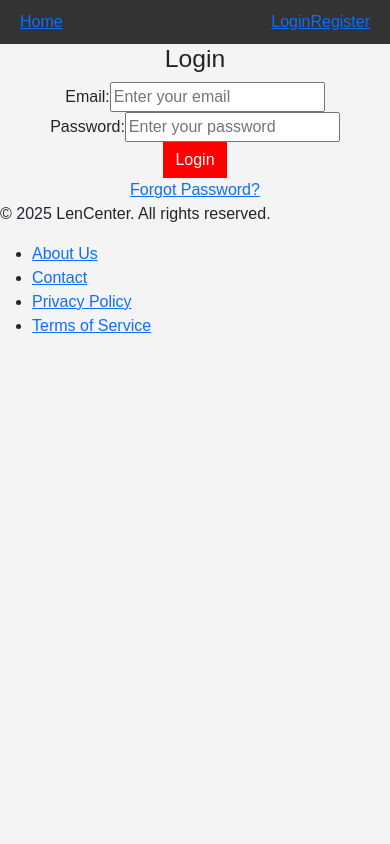
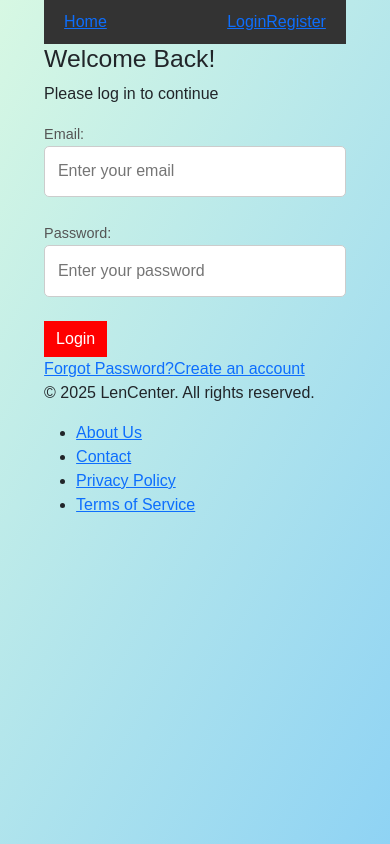
Before and after one commit to lenchoajema/frontend, a React (Create React App) app: page /login in a window 390 px wide. Built offline with nearby package versions, Linux system fonts and the light colour scheme.

Commit message:
Refactor styles and improve responsiveness across various components

```diff
--- a/src/components/CartItem.js
+++ b/src/components/CartItem.js
@@ -1,6 +1,7 @@
 import React, { useState } from "react";
 
 const CartItem = ({ item, onUpdateQuantity, onRemove }) => {
+  console.log("CartItem rendered for product:", item.product.name);
   const { product, quantity: initialQuantity } = item; // Use destructuring if item contains a product object
   const [quantity, setQuantity] = useState(initialQuantity);
 
@@ -12,6 +13,7 @@ const CartItem = ({ item, onUpdateQuantity, onRemove }) => {
 
   return (
     <div className="cart-item">
+      <p>This is a Cart Item</p>
       <img src={product.image || "/placeholder.png"} alt={product.name} />
       <div className="cart-item-details">
         <h4>{product.name}</h4>
--- a/src/pages/Home.jsx
+++ b/src/pages/Home.jsx
@@ -1,5 +1,5 @@
 import React, { useEffect, useState } from "react";
-import "./Home.css";
+import "./styles.css";
 import api from "../services/api";
 import ProductCard from "../components/ProductCard";
 
--- a/src/pages/Login.css
+++ b/src/pages/Login.css
@@ -1,102 +1,28 @@
-/* Body Styling for Login Page */
-body.login-page {
+/* General Styling */
+body {
+  margin: 0;
+  padding: 0;
   font-family: "Arial", sans-serif;
-  background: linear-gradient(
-    135deg,
-    #ff7e5f,
-    #feb47b
-  ); /* Dynamic background */
+  background: linear-gradient(120deg, #d7f8e3, #8fd3f4); /* Beautiful gradient */
+  height: 100vh;
   display: flex;
+  align-items: top;
   justify-content: center;
-  align-items: center;
-  height: 100vh;
-  margin: 0;
 }
 
-/* Container for Login */
+/* Login Container */
 .login-container {
-  background-color: #ffffff; /* Clean background */
+  background: rgba(255, 255, 255, 0.9); /* Transparent white box */
   padding: 2rem;
-  border-radius: 12px; /* Rounded corners */
-  box-shadow: 0 8px 16px rgba(0, 0, 0, 0.2); /* Slightly stronger shadow */
+  border-radius: 10px;
+  box-shadow: 0px 4px 15px rgba(0, 0, 0, 0.2);
+  text-align: center;
   width: 100%;
   max-width: 400px;
-  text-align: center;
-  animation: fadeIn 0.8s ease-in-out; /* Fade-in effect */
+  animation: fadeIn 1s ease-in-out;
 }
 
-/* Header */
-.login-container h1 {
-  margin-bottom: 1.5rem;
-  font-size: 1.8rem;
-  color: #333333;
-  font-weight: bold;
-}
-
-/* Form Layout */
-.login-container form {
-  display: flex;
-  flex-direction: column;
-  align-items: center;
-  gap: 1.2rem; /* Gap between form elements */
-}
-
-/* Input Fields */
-.login-container input[type="text"],
-.login-container input[type="password"] {
-  padding: 0.75rem;
-  border: 1px solid #ddd;
-  border-radius: 8px; /* Rounded inputs */
-  font-size: 1rem;
-  width: 100%; /* Full width */
-  transition: border-color 0.3s ease; /* Smooth hover */
-}
-
-/* Input Focus Styling */
-.login-container input[type="text"]:focus,
-.login-container input[type="password"]:focus {
-  border-color: #007bff;
-  outline: none;
-  box-shadow: 0 0 5px rgba(0, 123, 255, 0.5);
-}
-
-/* Button Styling */
-.login-container button {
-  padding: 0.75rem;
-  background-color: #007bff;
-  color: #ffffff;
-  border: none;
-  border-radius: 8px;
-  font-size: 1rem;
-  cursor: pointer;
-  width: 100%; /* Full width button */
-  transition: background-color 0.3s ease, transform 0.2s ease; /* Hover and click effects */
-}
-
-.login-container button:hover {
-  background-color: #0056b3;
-  transform: scale(1.05); /* Slightly enlarge on hover */
-}
-
-.login-container button:active {
-  transform: scale(0.98); /* Click effect */
-}
-
-/* Forgot Password Link */
-.login-container .forgot-password {
-  margin-top: 1rem;
-  font-size: 0.875rem;
-  color: #007bff;
-  text-decoration: none;
-  transition: color 0.3s ease;
-}
-
-.login-container .forgot-password:hover {
-  color: #0056b3;
-  text-decoration: underline;
-}
-
-/* Keyframe for Fade-in Animation */
+/* Animations */
 @keyframes fadeIn {
   from {
     opacity: 0;
@@ -108,28 +34,85 @@ body.login-page {
   }
 }
 
-/* Responsive Design */
-@media (max-width: 576px) {
-  .login-container {
-    padding: 1.5rem;
+/* Titles */
+.login-title {
+  font-size: 1.8rem;
+  margin-bottom: 0.5rem;
+  color: #333;
 }
 
-  .login-container h1 {
-    font-size: 1.5rem;
+.login-subtitle {
+  color: #666;
+  font-size: 1rem;
+  margin-bottom: 1.5rem;
 }
 
-  .login-container input[type="text"],
-  .login-container input[type="password"] {
-    font-size: 0.9rem;
-    padding: 0.6rem;
+/* Form */
+.form-group {
+  margin-bottom: 1.5rem;
+  text-align: left;
 }
 
-  .login-container button {
+label {
   font-size: 0.9rem;
-    padding: 0.6rem;
+  color: #555;
 }
 
-  .login-container .forgot-password {
-    font-size: 0.8rem;
+input {
+  width: 100%;
+  padding: 0.8rem;
+  margin-top: 0.3rem;
+  border: 1px solid #ccc;
+  border-radius: 5px;
+  font-size: 1rem;
 }
+
+input:focus {
+  outline: none;
+  border-color: #84fab0;
+  box-shadow: 0 0 5px rgba(132, 250, 176, 0.5);
 }
+
+/* Button */
+.login-button {
+  background: #84fab0;
+  color: white;
+  border: none;
+  padding: 0.8rem 1.5rem;
+  border-radius: 5px;
+  cursor: pointer;
+  font-size: 1rem;
+  transition: all 0.3s ease-in-out;
+  width: 100%;
+}
+
+.login-button:hover {
+  background: #72e1a6;
+}
+
+/* Footer Links */
+.login-footer {
+  margin-top: 1rem;
+}
+
+.forgot-password,
+.create-account {
+  display: block;
+  font-size: 0.9rem;
+  color: #555;
+  text-decoration: none;
+  margin-top: 0.5rem;
+}
+
+.forgot-password:hover,
+.create-account:hover {
+  text-decoration: underline;
+  color: #333;
+}
+
+/* Error Message */
+.error-message {
+  color: red;
+  font-size: 0.9rem;
+  margin-bottom: 1rem;
+}
--- a/src/pages/Login.js
+++ b/src/pages/Login.js
@@ -48,7 +48,7 @@ import { useNavigate } from "react-router-dom"; // For navigation
 import { useDispatch } from "react-redux"; // For Redux actions
 import { login } from "../redux/authSlice"; // Redux slice for login action
 import api from "../services/api"; // API service
-
+import "./styles.css";
 
 const Login = () => {
   const [email, setEmail] = useState("");
@@ -81,11 +81,13 @@ const Login = () => {
   };
 
   return (
-      <div className="text-center">
-         <h2>Login</h2>
-          {error && <p style={{ color: "red" }}>{error}</p>} {/* Display error */}
-          <form onSubmit={handleLogin}>
-          <div>
+    <div className="login-page">
+      <div className="login-container">
+        <h2 className="login-title">Welcome Back!</h2>
+        <p className="login-subtitle">Please log in to continue</p>
+        {error && <p className="error-message">{error}</p>} {/* Display error */}
+        <form onSubmit={handleLogin} className="login-form">
+          <div className="form-group">
             <label>Email:</label>
             <input
               type="email"
@@ -95,7 +97,7 @@ const Login = () => {
               required
             />
           </div>
-        <div>
+          <div className="form-group">
             <label>Password:</label>
             <input
               type="password"
@@ -105,12 +107,20 @@ const Login = () => {
               required
             />
           </div>
-        <button type="submit">Login</button>
+          <button type="submit" className="login-button">
+            Login
+          </button>
         </form>
-      <a href="/" className="forgot-password">Forgot Password?</a>
+        <div className="login-footer">
+          <a href="/" className="forgot-password">
+            Forgot Password?
+          </a>
+          <a href="/register" className="create-account">
+            Create an account
+          </a>
         </div>
-
+      </div>
+    </div>
   );
 };
-
 export default Login;
--- a/src/pages/Register.css
+++ b/src/pages/Register.css
@@ -1,69 +1,77 @@
-/* Register.css */
-
+/* General Styling */
 body {
-  font-family: "Arial", sans-serif;
-  background-color: #f4f4f4;
   margin: 0;
   padding: 0;
+  font-family: "Arial", sans-serif;
+  background: linear-gradient(120deg, #8fd3f4, #84fab0); /* Gradient background */
+  height: 100vh;
   display: flex;
+  align-items: top;
   justify-content: center;
-  align-items: center;
-  height: 100vh;
 }
 
-.container {
-  background-color: #fff;
+/* Registration Container */
+.registration-container {
+  background: rgba(255, 255, 255, 0.9); /* Semi-transparent card */
   padding: 2rem;
-  border-radius: 8px;
-  box-shadow: 0 4px 8px rgba(0, 0, 0, 0.1);
-  max-width: 400px;
-  width: 100%;
+  border-radius: 10px;
+  box-shadow: 0px 4px 15px rgba(0, 0, 0, 0.2);
+  animation: fadeIn 1s ease-in-out;
 }
 
-h1 {
-  text-align: center;
-  margin-bottom: 1.5rem;
+/* Titles */
+h2 {
+  font-size: 1.8rem;
+  margin-bottom: 0.5rem;
   color: #333;
 }
 
-form {
-  display: flex;
-  flex-direction: column;
+.registration-subtitle {
+  color: #666;
+  font-size: 1rem;
+  margin-bottom: 1.5rem;
 }
 
-input[type="text"],
-input[type="email"],
-input[type="password"] {
-  padding: 0.75rem;
+/* Error Message */
+.error-message {
+  color: red;
+  font-size: 0.9rem;
   margin-bottom: 1rem;
-  border: 1px solid #ccc;
-  border-radius: 4px;
-  font-size: 1rem;
+  text-align: center;
 }
 
-input[type="submit"] {
-  padding: 0.75rem;
-  background-color: #007bff;
-  color: #fff;
-  border: none;
-  border-radius: 4px;
-  font-size: 1rem;
-  cursor: pointer;
-  transition: background-color 0.3s ease;
+/* Form Controls */
+.form-group {
+  margin-bottom: 1.5rem;
 }
 
-input[type="submit"]:hover {
-  background-color: #0056b3;
+input {
+  font-size: 1rem;
+  padding: 0.8rem;
+  border-radius: 5px;
 }
 
-a {
-  text-align: center;
-  display: block;
-  margin-top: 1rem;
-  color: #007bff;
-  text-decoration: none;
+input:focus {
+  outline: none;
+  border-color: #8fd3f4;
+  box-shadow: 0 0 5px rgba(143, 211, 244, 0.5);
 }
 
-a:hover {
-  text-decoration: underline;
+/* Button */
+button {
+  font-size: 1rem;
+  padding: 0.8rem;
+  background-color: #8fd3f4;
+  border: none;
+  border-radius: 5px;
+  color: white;
+  cursor: pointer;
+  justify-content: center;
+  transition: all 0.3s ease-in-out;
+  width: 50%;
+  margin-left: 20%;
 }
+
+button:hover {
+  background-color: #72e1a6;
+}
--- /dev/null
+++ b/src/pages/styles.css
@@ -0,0 +1,274 @@
+/* Global Styles */
+body {
+    margin: 0;
+    padding: 0;
+    font-family: "Arial", sans-serif;
+    background: linear-gradient(120deg, #d7f8e3, #8fd3f4); /* Default gradient */
+    height: 100vh;
+    display: flex;
+    align-items: top;
+    justify-content: center;
+  }
+
+  /* Animations */
+  @keyframes fadeIn {
+    from {
+      opacity: 0;
+      transform: translateY(-20px);
+    }
+    to {
+      opacity: 1;
+      transform: translateY(0);
+    }
+  }
+
+  /* Home Styles */
+  .home {
+    padding: 20px;
+  }
+
+  .hero {
+    text-align: center;
+    background: linear-gradient(to right, #ff7e5f, #feb47b);
+    color: white;
+    padding: 50px 20px;
+    margin-bottom: 30px;
+    border-radius: 8px;
+    animation: fadeIn 1s ease-in-out;
+  }
+
+  .hero h1 {
+    font-size: 2.5rem;
+    margin-bottom: 10px;
+  }
+
+  .hero p {
+    font-size: 1.2rem;
+    margin-bottom: 20px;
+  }
+
+  .cta-btn {
+    padding: 10px 20px;
+    background-color: white;
+    color: #ff7e5f;
+    border: none;
+    border-radius: 5px;
+    font-size: 1rem;
+    cursor: pointer;
+    transition: background-color 0.3s ease;
+  }
+
+  .cta-btn:hover {
+    background-color: #f7d9c4;
+  }
+
+  .featured-products {
+    text-align: center;
+  }
+
+  .featured-products h2 {
+    font-size: 2rem;
+    margin-bottom: 20px;
+  }
+
+  .product-grid {
+    display: grid;
+    grid-template-columns: repeat(auto-fit, minmax(250px, 1fr));
+    gap: 20px;
+    padding: 0 20px;
+  }
+
+  .product-grid p {
+    color: #777;
+  }
+
+  /* Login and Register Container */
+  .container {
+    background: rgba(255, 255, 255, 0.9);
+    padding: 2rem;
+    border-radius: 10px;
+    box-shadow: 0px 4px 15px rgba(0, 0, 0, 0.2);
+    text-align: center;
+    width: 100%;
+    max-width: 400px;
+    animation: fadeIn 1s ease-in-out;
+  }
+
+  /* Titles */
+  h2 {
+    font-size: 1.8rem;
+    margin-bottom: 0.5rem;
+    color: #333;
+  }
+
+  .subtitle {
+    color: #666;
+    font-size: 1rem;
+    margin-bottom: 1.5rem;
+  }
+
+  /* Form */
+  .form-group {
+    margin-bottom: 1.5rem;
+    text-align: left;
+  }
+
+  label {
+    font-size: 0.9rem;
+    color: #555;
+  }
+
+  input {
+    width: 100%;
+    padding: 0.8rem;
+    margin-top: 0.3rem;
+    border: 1px solid #ccc;
+    border-radius: 5px;
+    font-size: 1rem;
+  }
+
+  input:focus {
+    outline: none;
+    border-color: #84fab0;
+    box-shadow: 0 0 5px rgba(132, 250, 176, 0.5);
+  }
+
+  /* Buttons */
+  .button {
+    background: #84fab0;
+    color: white;
+    border: none;
+    padding: 0.8rem 1.5rem;
+    border-radius: 5px;
+    cursor: pointer;
+    font-size: 1rem;
+    transition: all 0.3s ease-in-out;
+    width: 100%;
+  }
+
+  .button:hover {
+    background: #72e1a6;
+  }
+
+  .cta-btn {
+    background-color: white;
+    color: #84fab0;
+  }
+
+  .cta-btn:hover {
+    background-color: #d7f8e3;
+  }
+
+  /* Footer Links */
+  .footer-links {
+    margin-top: 1rem;
+  }
+
+  .footer-link {
+    display: block;
+    font-size: 0.9rem;
+    color: #555;
+    text-decoration: none;
+    margin-top: 0.5rem;
+  }
+
+  .footer-link:hover {
+    text-decoration: underline;
+    color: #333;
+  }
+
+  /* Error Messages */
+  .error-message {
+    color: red;
+    font-size: 0.9rem;
+    margin-bottom: 1rem;
+  }
+
+  /* Responsive Adjustments */
+  @media (min-width: 1200px) {
+    .hero {
+      padding: 70px 30px;
+    }
+
+    .hero h1 {
+      font-size: 3rem;
+    }
+
+    .hero p {
+      font-size: 1.5rem;
+    }
+
+    .cta-btn {
+      font-size: 1.2rem;
+      padding: 12px 24px;
+    }
+
+    .featured-products h2 {
+      font-size: 2.5rem;
+    }
+  }
+
+  @media (min-width: 769px) and (max-width: 1199px) {
+    .hero {
+      padding: 60px 25px;
+    }
+
+    .hero h1 {
+      font-size: 2.8rem;
+    }
+
+    .hero p {
+      font-size: 1.3rem;
+    }
+
+    .cta-btn {
+      font-size: 1.1rem;
+      padding: 11px 22px;
+    }
+
+    .featured-products h2 {
+      font-size: 2.2rem;
+    }
+  }
+
+  @media (max-width: 768px) {
+    .hero {
+      padding: 30px 15px;
+    }
+
+    .hero h1 {
+      font-size: 2rem;
+    }
+
+    .hero p {
+      font-size: 1rem;
+    }
+
+    .cta-btn {
+      font-size: 0.9rem;
+      padding: 8px 16px;
+    }
+
+    .featured-products h2 {
+      font-size: 1.8rem;
+    }
+  }
+
+  @media (max-width: 576px) {
+    .hero {
+      padding: 20px 10px;
+    }
+
+    .hero h1 {
+      font-size: 1.8rem;
+    }
+
+    .hero p {
+      font-size: 0.9rem;
+    }
+
+    .cta-btn {
+      font-size: 0.8rem;
+      padding: 6px 12px;
+    }
+  }
```
Also changed, not shown: src/components/ProductCard.js (+26 -3 lines), src/pages/Cart.js (+17 -6 lines), src/pages/Home.css (+46 -0 lines), src/pages/Register.js (+22 -9 lines). Lines whose indentation alone changed are shown as unchanged.
